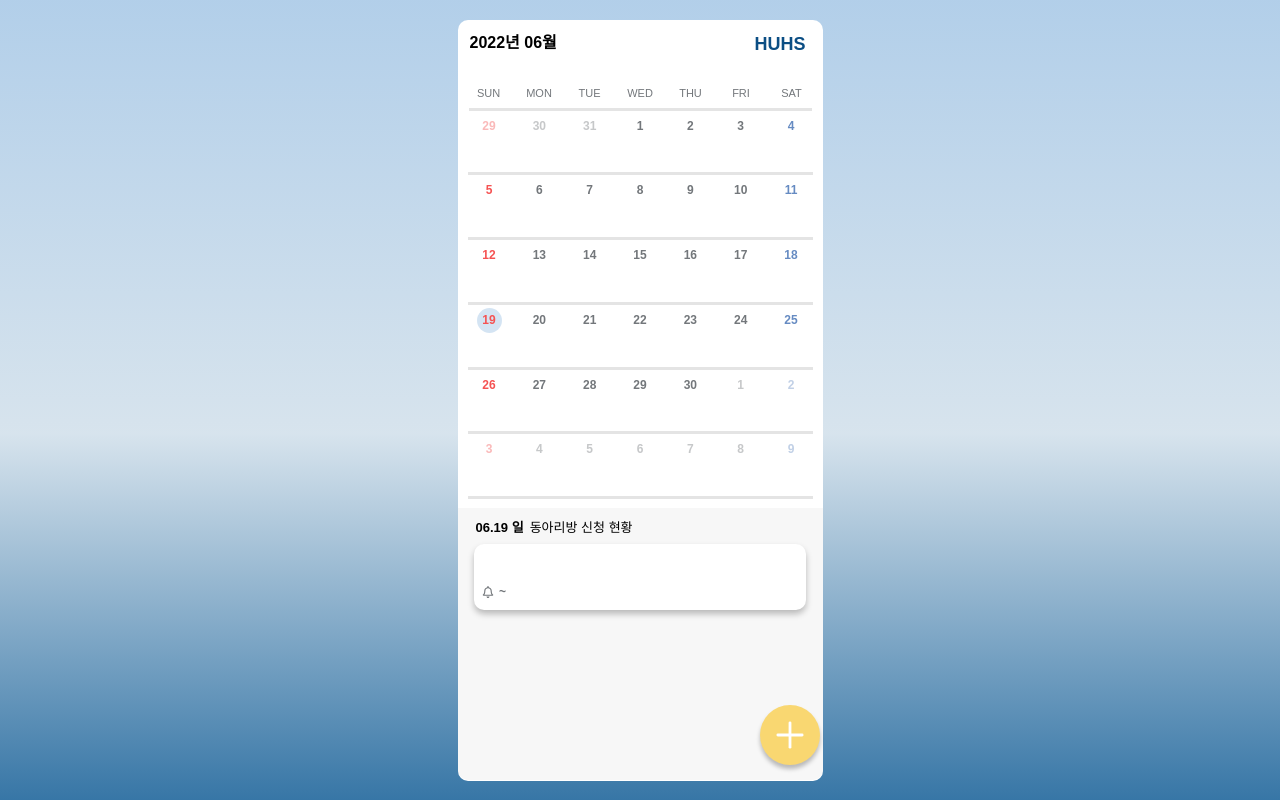
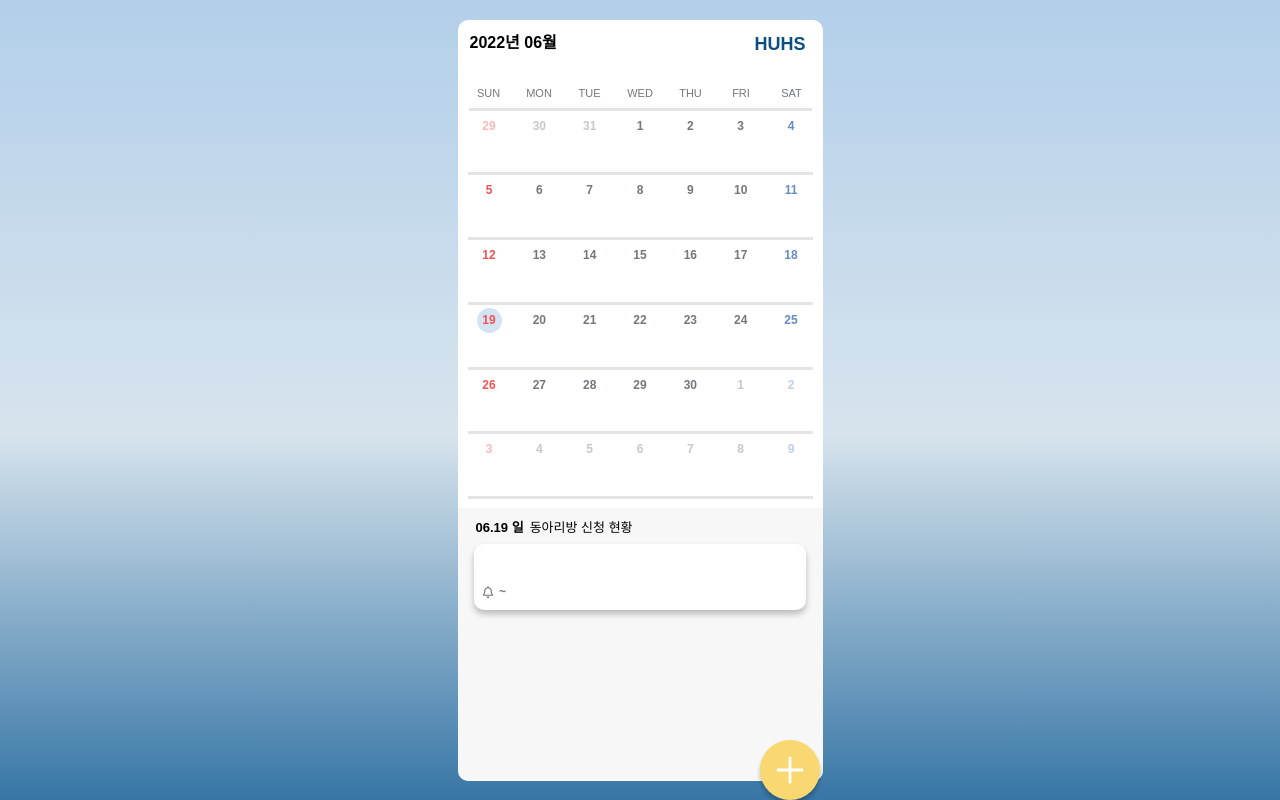
Before and after one commit to HUHS-ReactStudy/huhs-reservation-frontend, a React (Create React App) app: page / in a window 1280 px wide. Built offline with nearby package versions, Linux system fonts and the light colour scheme; no server answers.

Commit message:
💄Design: add InputStudentNumber modal

```diff
--- a/src/components/AddScheduleButton.jsx
+++ b/src/components/AddScheduleButton.jsx
@@ -1,11 +1,12 @@
 import React from 'react';
 import styled from 'styled-components';
 import { ReactComponent as PlusIcon } from '../assets/images/plus.svg';
+import PropTypes from 'prop-types';
 
 // 새로운 일정 등록을 생성할 수 있는 버튼에 해당하는 컴포넌트입니다.
-const AddScheduleButton = () => {
+const AddScheduleButton = ({ activateModal }) => {
   return (
-    <AddButton type="button">
+    <AddButton onClick={activateModal} type="button">
       <PlusIcon width="28" height="28" />
     </AddButton>
   );
@@ -20,8 +21,13 @@ const AddButton = styled.button`
   justify-content: center;
   align-items: center;
   box-shadow: 0px 4px 4px 0px rgba(0, 0, 0, 0.25);
-  position: fixed;
-  bottom: 35px;
+  position: absolute;
+  bottom: -20px;
   transform: translateX(302px);
 `;
+
+AddScheduleButton.propTypes = {
+  activateModal: PropTypes.func,
+};
+
 export default AddScheduleButton;
--- a/src/components/Calendar.js
+++ b/src/components/Calendar.js
@@ -1,8 +1,10 @@
 import styled from 'styled-components';
 import React from 'react';
+import { useState } from 'react';
 import dayjs from 'dayjs';
 import ScheduleList from './ScheduleList';
 import AddScheduleButton from './AddScheduleButton';
+import InputStudentNumber from '../components/InputStudentNumber';
 
 const Container = styled.div`
   background: linear-gradient(
@@ -153,6 +155,12 @@ const Calendar = () => {
   const NowDate = dayjs().format('DD');
   const NowDay = dayjs().get('day');
 
+  const [openModal, setOpenModal] = useState(false);
+
+  const activateModal = () => {
+    setOpenModal(openModal => !openModal);
+  };
+
   return (
     <Container>
       <OuterLayout>
@@ -179,9 +187,10 @@ const Calendar = () => {
         </CalendarBox>
         <ScheduleBox>
           <ScheduleList NowMonth={NowMonth} NowDate={NowDate} NowDay={NowDay} NowYear={NowYear} />
-          <AddScheduleButton />
+          <AddScheduleButton activateModal={activateModal} />
         </ScheduleBox>
       </OuterLayout>
+      {openModal && <InputStudentNumber activateModal={activateModal} />}
     </Container>
   );
 };
--- a/src/components/InputStudentNumber.jsx
+++ b/src/components/InputStudentNumber.jsx
@@ -1,25 +1,41 @@
 import React from 'react';
 import styled from 'styled-components';
+import PropTypes from 'prop-types';
 
 // 학번입력창 모달 관련 컴포넌트입니다.
-const InputStudentNumber = () => {
+const InputStudentNumber = ({ activateModal }) => {
   return (
+    <Background>
       <Container>
         <UserInputContainer>
           <UserInput type="number" autoFocus placeholder="학번을 입력하세요" />
         </UserInputContainer>
         <ButtonContainer>
-        <CancelButton type="button">취소</CancelButton>
+          <CancelButton type="button" onClick={activateModal}>
+            취소
+          </CancelButton>
           <ConfirmButton type="submit">확인</ConfirmButton>
         </ButtonContainer>
       </Container>
+    </Background>
   );
 };
+
+const Background = styled.div`
+  width: 100vw;
+  height: 100vh;
+  background-color: rgba(0, 0, 0, 0.4);
+  position: fixed;
+  display: flex;
+  justify-content: center;
+  align-items: center;
+`;
 
 // 학번입력란 전체를 감싸고 있는 컨테이너입니다.
 const Container = styled.form`
   width: 320px;
   height: 200px;
+  background-color: #ffffff;
   border-radius: 10px;
   box-shadow: 1px 1px 3px 1px rgba(0, 0, 0, 0.2);
   display: flex;
@@ -80,4 +96,8 @@ const ConfirmButton = styled.button`
   font-weight: 700;
 `;
 
+InputStudentNumber.propTypes = {
+  activateModal: PropTypes.func,
+};
+
 export default InputStudentNumber;
```
Lines whose indentation alone changed are shown as unchanged.
